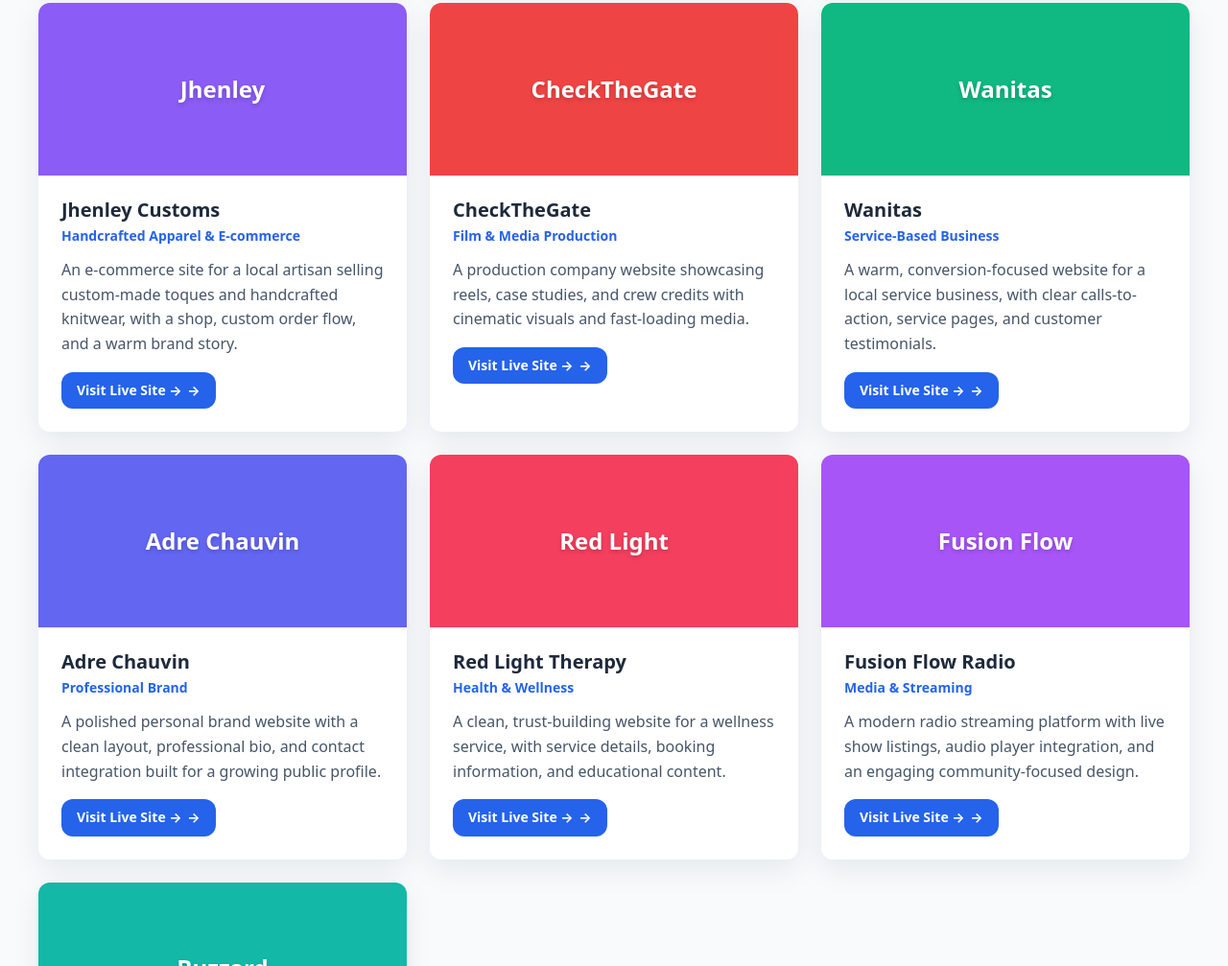
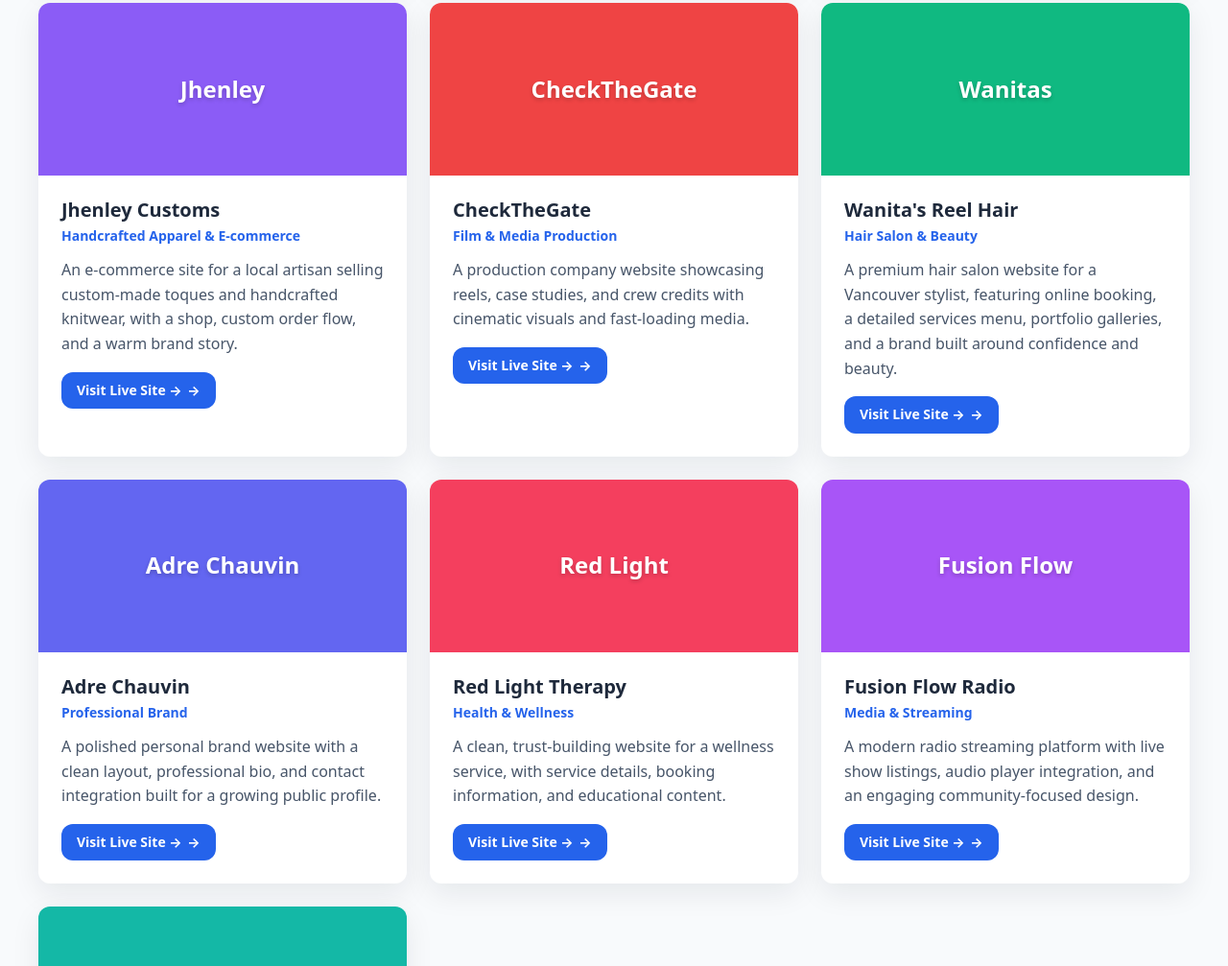
Before and after one commit to Selorm4321/BCWebcreator, a plain HTML site: page public/index.html in a window 1280 px wide. Shown: the part 2024-3031 px from the top of the page at 96% size. Drawn offline with Linux system fonts and the light colour scheme.

Commit message:
Fix Wanitas description — it's a premium hair salon, not a generic service business

```diff
--- a/public/index.html
+++ b/public/index.html
@@ -302,9 +302,9 @@
               <span class="portfolio-logo">Wanitas</span>
             </div>
             <div class="portfolio-body">
-              <h3>Wanitas</h3>
-              <p class="portfolio-tag">Service-Based Business</p>
-              <p>A warm, conversion-focused website for a local service business, with clear calls-to-action, service pages, and customer testimonials.</p>
+              <h3>Wanita's Reel Hair</h3>
+              <p class="portfolio-tag">Hair Salon & Beauty</p>
+              <p>A premium hair salon website for a Vancouver stylist, featuring online booking, a detailed services menu, portfolio galleries, and a brand built around confidence and beauty.</p>
               <a href="https://wanitashair.com/" target="_blank" rel="noopener noreferrer" class="portfolio-link">Visit Live Site →</a>
             </div>
           </article>
```
